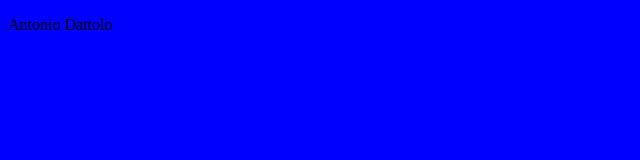
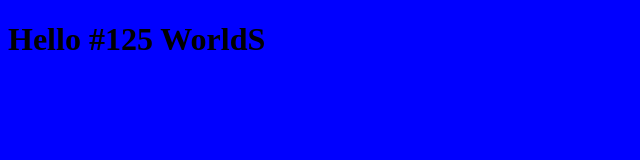
Before and after one commit to AntonioDattolo/htmlcss-hello, a plain HTML site: page index.html in a window 1280 px wide. Shown: the whole page, without its empty margins (0-640 px from the left). Drawn offline with Linux system fonts and the light colour scheme.

Commit message:
Add H1 TEXT

```diff
--- a/index.html
+++ b/index.html
@@ -7,7 +7,7 @@
     <link rel="stylesheet" href="style.css">
 </head>
 <body>
-    <p>Antonio Dattolo</p>
+    <h1>Hello #125 WorldS</h1>
 
 </body>
 </html>
```
